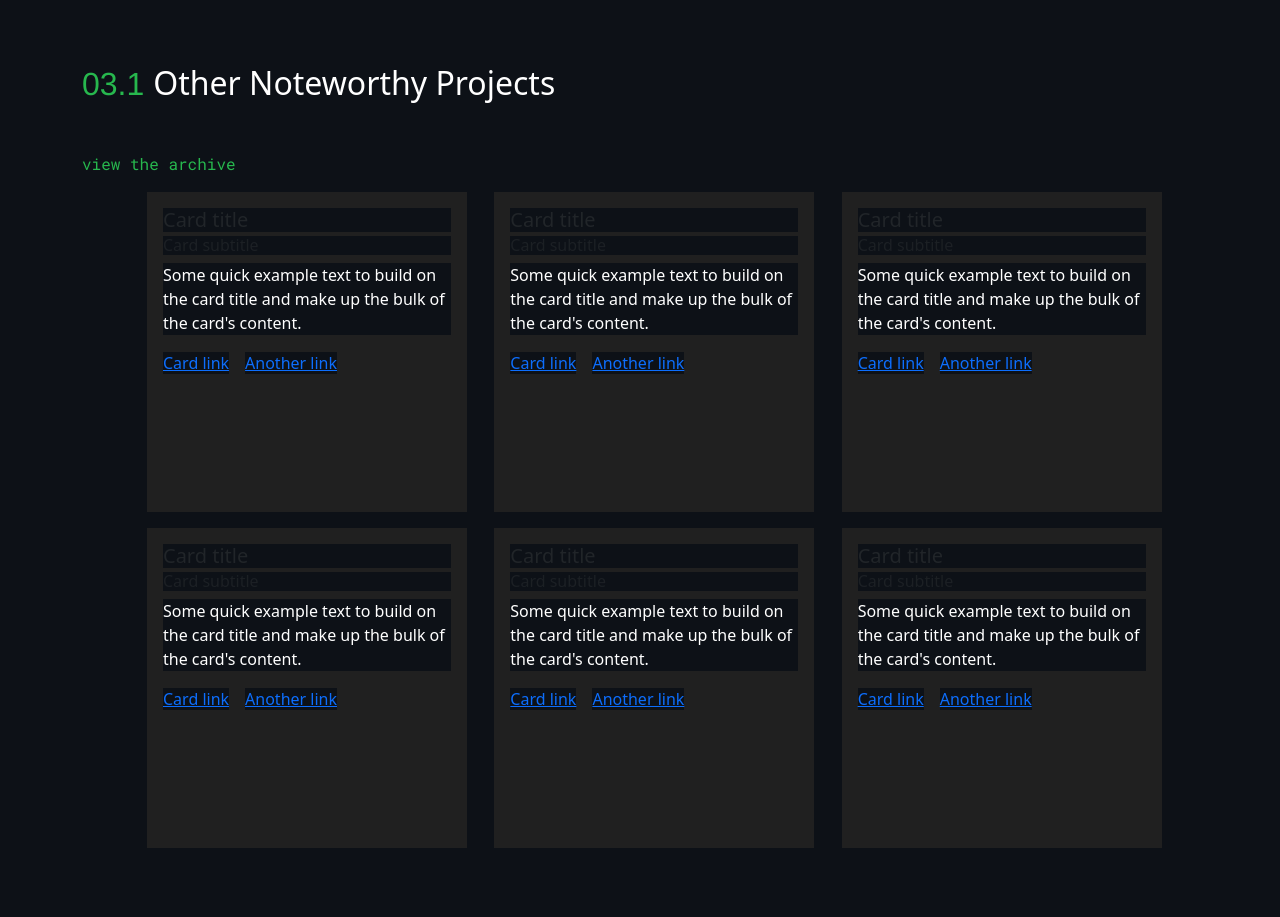
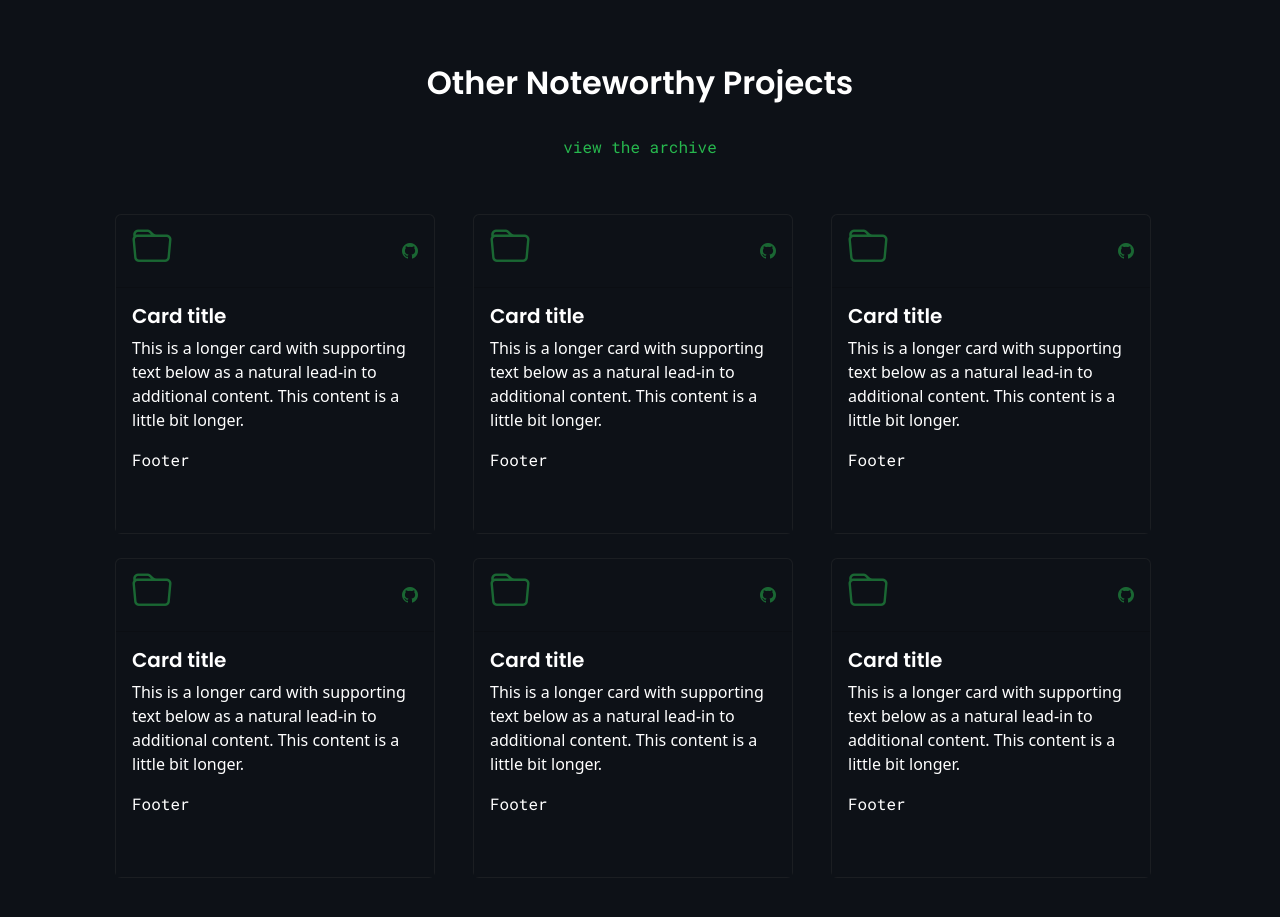
Before and after one commit to RubensLFerreira/portfolio, a React (Vite) app: page / in a window 1280 px wide. Shown: the part 3700-4617 px from the top of the page. Before the commit the page ends 4564 px from the top, so only its background shows below. Built offline with nearby package versions, Linux system fonts and the light colour scheme.

Commit message:
Finisher other works

```diff
--- a/src/pages/OtherWork/OtherWork.css
+++ b/src/pages/OtherWork/OtherWork.css
@@ -1,20 +1,50 @@
-
+@import url('https://fonts.googleapis.com/css2?family=Roboto+Mono:ital,wght@0,300;0,400;1,300;1,400&display=swap');
+@import url('https://fonts.googleapis.com/css2?family=Arimo:wght@400;600&display=swap');
 
 .section-other {
   width: 1050px;
-  margin: auto auto;
-}
-
-.section-other ul {
-  list-style: none;
+  margin: 1rem auto 5rem auto;
 }
 
 .card {
   width: 20rem;
   height: 20rem;
-  border: none;
+  transition: .5s;
 }
 
-.card-body {
-  background-color: rgb(32, 32, 32);
+.card:hover {
+  cursor: pointer;
+  filter: drop-shadow(0px 0px 5px #39d3537c);
+  transform: scale(1.02);
 }
+
+.card-header {
+  background-color: #0d1117;
+}
+
+.title-other {
+  margin: 2rem 0;
+  text-align: center;
+  font-family: 'Poppins', sans-serif;
+}
+
+.card-title {
+  font-family: 'Poppins', sans-serif;
+}
+
+.span-other {
+  font-family: 'Arimo', sans-serif;
+  color: var(--green);
+  text-align: center;
+}
+
+.p-other {
+  text-align: center;
+  font-family: 'Roboto Mono', monospace;
+  color: var(--green);
+  margin-bottom: 5%;
+}
+
+.p-footer {
+  font-family: 'Roboto Mono', monospace;
+}
--- a/src/pages/OtherWork/index.jsx
+++ b/src/pages/OtherWork/index.jsx
@@ -5,129 +5,167 @@ import './OtherWork.css';
 const OtherWork = () => {
   return (
     <div className="container">
-      <h2 className='title-about'>
-        <span className='span-about'>03.1 </span>Other Noteworthy Projects
-      </h2>
-      <p className="hello">view the archive</p>
+      <h2 className="title-other">Other Noteworthy Projects</h2>
+      <p className="p-other">view the archive</p>
 
       <div className="section-other">
-        <ul className="row">
-          <li className="col">
-            <div className="card" style={{ width: '18rem;' }}>
-              <div className="card-body">
-                <h5 className="card-title">Card title</h5>
-                <h6 className="card-subtitle mb-2 text-muted">Card subtitle</h6>
-                <p className="card-text">
-                  Some quick example text to build on the card title and make up
-                  the bulk of the card's content.
+        <div class="row row-cols-1 row-cols-md-3 g-4">
+          <div class="col">
+            <div class="card text-bg-dark">
+              <div className="card-header">
+                <div class="d-flex justify-content-between">
+                  <div class="d-flex align-items-center">
+                    <h1>
+                      <i class="bi bi-folder"></i>
+                    </h1>
+                  </div>
+                  <div class="d-flex align-items-center">
+                    <i class="bi bi-github"></i>
+                  </div>
+                </div>
+              </div>
+              <div class="card-body">
+                <h5 class="card-title">Card title</h5>
+                <p class="card-text">
+                  This is a longer card with supporting text below as a natural
+                  lead-in to additional content. This content is a little bit
+                  longer.
                 </p>
-                <a href="#" className="card-link">
-                  Card link
-                </a>
-                <a href="#" className="card-link">
-                  Another link
-                </a>
+                <p className="p-footer">Footer</p>
               </div>
             </div>
-          </li>
+          </div>
 
-          <li className="col">
-            <div className="card" style={{ width: '18rem;' }}>
-              <div className="card-body">
-                <h5 className="card-title">Card title</h5>
-                <h6 className="card-subtitle mb-2 text-muted">Card subtitle</h6>
-                <p className="card-text">
-                  Some quick example text to build on the card title and make up
-                  the bulk of the card's content.
+          <div class="col">
+            <div class="card text-bg-dark">
+              <div className="card-header">
+                <div class="d-flex justify-content-between">
+                  <div class="d-flex align-items-center">
+                    <h1>
+                      <i class="bi bi-folder"></i>
+                    </h1>
+                  </div>
+                  <div class="d-flex align-items-center">
+                    <i class="bi bi-github"></i>
+                  </div>
+                </div>
+              </div>
+              <div class="card-body">
+                <h5 class="card-title">Card title</h5>
+                <p class="card-text">
+                  This is a longer card with supporting text below as a natural
+                  lead-in to additional content. This content is a little bit
+                  longer.
                 </p>
-                <a href="#" className="card-link">
-                  Card link
-                </a>
-                <a href="#" className="card-link">
-                  Another link
-                </a>
+                <p className="p-footer">Footer</p>
               </div>
             </div>
-          </li>
+          </div>
 
-          <li className="col">
-            <div className="card" style={{ width: '18rem;' }}>
-              <div className="card-body">
-                <h5 className="card-title">Card title</h5>
-                <h6 className="card-subtitle mb-2 text-muted">Card subtitle</h6>
-                <p className="card-text">
-                  Some quick example text to build on the card title and make up
-                  the bulk of the card's content.
+          <div class="col">
+            <div class="card text-bg-dark">
+              <div className="card-header">
+                <div class="d-flex justify-content-between">
+                  <div class="d-flex align-items-center">
+                    <h1>
+                      <i class="bi bi-folder"></i>
+                    </h1>
+                  </div>
+                  <div class="d-flex align-items-center">
+                    <i class="bi bi-github"></i>
+                  </div>
+                </div>
+              </div>
+              <div class="card-body">
+                <h5 class="card-title">Card title</h5>
+                <p class="card-text">
+                  This is a longer card with supporting text below as a natural
+                  lead-in to additional content. This content is a little bit
+                  longer.
                 </p>
-                <a href="#" className="card-link">
-                  Card link
-                </a>
-                <a href="#" className="card-link">
-                  Another link
-                </a>
+                <p className="p-footer">Footer</p>
               </div>
             </div>
-          </li>
-        </ul>
+          </div>
 
-        <ul className="row">
-          <li className="col">
-            <div className="card" style={{ width: '18rem;' }}>
-              <div className="card-body">
-                <h5 className="card-title">Card title</h5>
-                <h6 className="card-subtitle mb-2 text-muted">Card subtitle</h6>
-                <p className="card-text">
-                  Some quick example text to build on the card title and make up
-                  the bulk of the card's content.
+          <div class="col">
+            <div class="card text-bg-dark">
+              <div className="card-header">
+                <div class="d-flex justify-content-between">
+                  <div class="d-flex align-items-center">
+                    <h1>
+                      <i class="bi bi-folder"></i>
+                    </h1>
+                  </div>
+                  <div class="d-flex align-items-center">
+                    <i class="bi bi-github"></i>
+                  </div>
+                </div>
+              </div>
+              <div class="card-body">
+                <h5 class="card-title">Card title</h5>
+                <p class="card-text">
+                  This is a longer card with supporting text below as a natural
+                  lead-in to additional content. This content is a little bit
+                  longer.
                 </p>
-                <a href="#" className="card-link">
-                  Card link
-                </a>
-                <a href="#" className="card-link">
-                  Another link
-                </a>
+                <p className="p-footer">Footer</p>
               </div>
             </div>
-          </li>
+          </div>
 
-          <li className="col">
-            <div className="card" style={{ width: '18rem;' }}>
-              <div className="card-body">
-                <h5 className="card-title">Card title</h5>
-                <h6 className="card-subtitle mb-2 text-muted">Card subtitle</h6>
-                <p className="card-text">
-                  Some quick example text to build on the card title and make up
-                  the bulk of the card's content.
+          <div class="col">
+            <div class="card text-bg-dark">
+              <div className="card-header">
+                <div class="d-flex justify-content-between">
+                  <div class="d-flex align-items-center">
+                    <h1>
+                      <i class="bi bi-folder"></i>
+                    </h1>
+                  </div>
+                  <div class="d-flex align-items-center">
+                    <i class="bi bi-github"></i>
+                  </div>
+                </div>
+              </div>
+              <div class="card-body">
+                <h5 class="card-title">Card title</h5>
+                <p class="card-text">
+                  This is a longer card with supporting text below as a natural
+                  lead-in to additional content. This content is a little bit
+                  longer.
                 </p>
-                <a href="#" className="card-link">
-                  Card link
-                </a>
-                <a href="#" className="card-link">
-                  Another link
-                </a>
+                <p className="p-footer">Footer</p>
               </div>
             </div>
-          </li>
+          </div>
 
-          <li className="col">
-            <div className="card" style={{ width: '18rem;' }}>
-              <div className="card-body">
-                <h5 className="card-title">Card title</h5>
-                <h6 className="card-subtitle mb-2 text-muted">Card subtitle</h6>
-                <p className="card-text">
-                  Some quick example text to build on the card title and make up
-                  the bulk of the card's content.
+          <div class="col">
+            <div class="card text-bg-dark">
+              <div className="card-header">
+                <div class="d-flex justify-content-between">
+                  <div class="d-flex align-items-center">
+                    <h1>
+                      <i class="bi bi-folder"></i>
+                    </h1>
+                  </div>
+                  <div class="d-flex align-items-center">
+                    <i class="bi bi-github"></i>
+                  </div>
+                </div>
+              </div>
+              <div class="card-body">
+                <h5 class="card-title">Card title</h5>
+                <p class="card-text">
+                  This is a longer card with supporting text below as a natural
+                  lead-in to additional content. This content is a little bit
+                  longer.
                 </p>
-                <a href="#" className="card-link">
-                  Card link
-                </a>
-                <a href="#" className="card-link">
-                  Another link
-                </a>
+                <p className="p-footer">Footer</p>
               </div>
             </div>
-          </li>
-        </ul>
+          </div>
+        </div>
       </div>
     </div>
   );
--- a/src/pages/Work/index.jsx
+++ b/src/pages/Work/index.jsx
@@ -30,7 +30,7 @@ const Work = () => {
               <li>React</li>
               <li>Axios</li>
               <li>TMDb API</li>
-              <li>React-Router-Dom</li>
+              <li>Ajax</li>
             </ul>
             <ul>
               <li>
```
